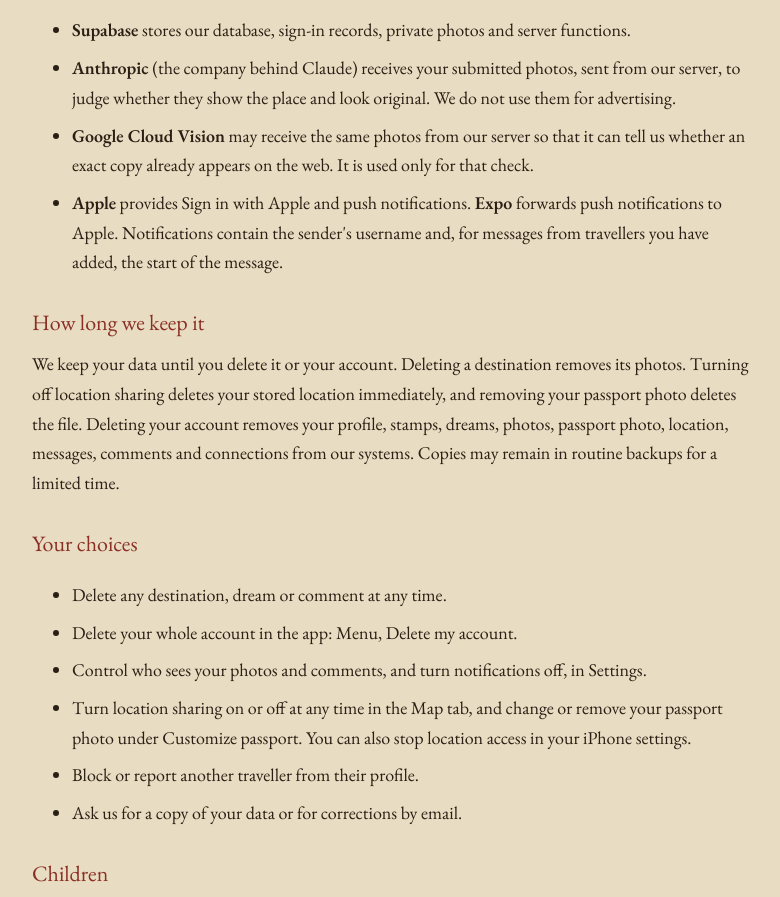
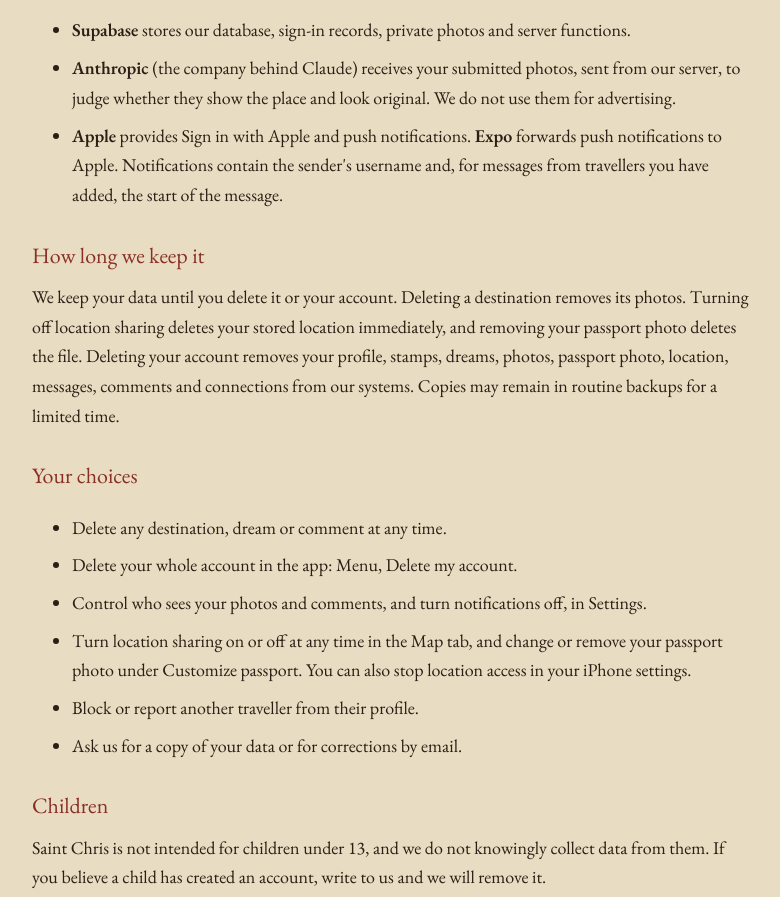
Before and after one commit to aidanpowell13/saintchris-site, a plain HTML site: page privacy.html in a window 1280 px wide. Shown: the part 1805-2702 px from the top of the page, without its empty margins (248-1028 px from the left). Drawn offline with nearby package versions, Linux system fonts and the light colour scheme.

Commit message:
Remove Google Cloud Vision mention from privacy policyPrivacy policy: remove Google Vision mention (not used)

```diff
--- a/privacy.html
+++ b/privacy.html
@@ -26,7 +26,6 @@
 <ul>
 <li><b>Supabase</b> stores our database, sign-in records, private photos and server functions.</li>
 <li><b>Anthropic</b> (the company behind Claude) receives your submitted photos, sent from our server, to judge whether they show the place and look original. We do not use them for advertising.</li>
-<li><b>Google Cloud Vision</b> may receive the same photos from our server so that it can tell us whether an exact copy already appears on the web. It is used only for that check.</li>
 <li><b>Apple</b> provides Sign in with Apple and push notifications. <b>Expo</b> forwards push notifications to Apple. Notifications contain the sender's username and, for messages from travellers you have added, the start of the message.</li></ul>
 <h2>How long we keep it</h2>
 <p>We keep your data until you delete it or your account. Deleting a destination removes its photos. Turning off location sharing deletes your stored location immediately, and removing your passport photo deletes the file. Deleting your account removes your profile, stamps, dreams, photos, passport photo, location, messages, comments and connections from our systems. Copies may remain in routine backups for a limited time.</p>
```
